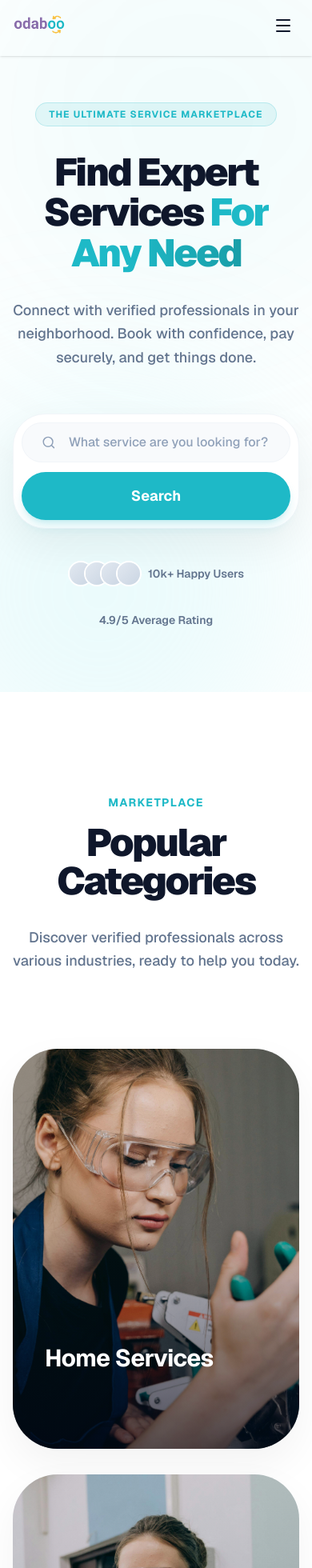
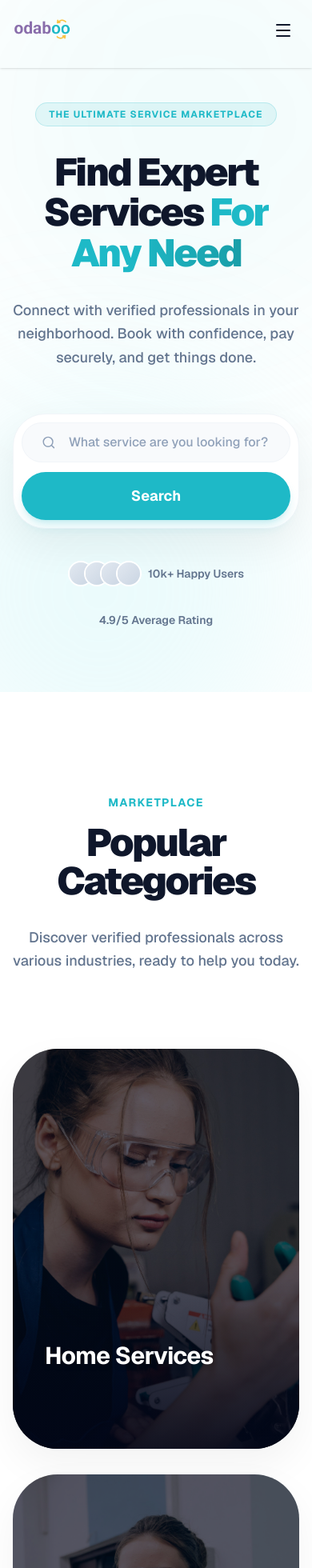
Before and after one commit to ShuvrotoKumar/odaboo-service, a Next.js app: page / in a window 390 px wide. Shown: the top 1960 px of the page at 80% size. Built offline with nearby package versions, Linux system fonts and the light colour scheme.

Commit message:
feat: add ServiceCategories section and implement responsive Navbar component

```diff
--- a/src/sections/ServiceCategories.tsx
+++ b/src/sections/ServiceCategories.tsx
@@ -95,49 +95,48 @@ export const ServiceCategories = () => {
             <motion.div
               key={category.id}
               initial={getInitialStyles(index)}
-              className={`category-card card-${index} group relative h-[500px] overflow-hidden rounded-[3.5rem] cursor-pointer shadow-[0_20px_50px_rgba(0,0,0,0.05)] hover:shadow-[0_40px_80px_rgba(30,185,199,0.2)] transition-shadow duration-700 bg-slate-100`}
+              className={`category-card card-${index} group relative h-[500px] overflow-hidden rounded-[3.5rem] cursor-pointer shadow-[0_20px_50px_rgba(0,0,0,0.05)] hover:shadow-[0_40px_80px_rgba(30,185,199,0.15)] transition-shadow duration-700 bg-slate-100`}
               whileHover={{
-                y: -20,
-                scale: 1.02,
-                transition: { type: "spring", stiffness: 300, damping: 20 }
+                y: -15,
+                transition: { type: "spring", stiffness: 300, damping: 25 }
               }}
             >
               {/* Image Container */}
-              <div className="absolute inset-0">
+              <div className="absolute inset-0 overflow-hidden">
                 <Image
                   src={category.image}
                   alt={category.name}
                   fill
                   sizes="(max-width: 768px) 100vw, (max-width: 1200px) 50vw, 25vw"
-                  className="object-cover transition-transform duration-[1.5s] ease-out group-hover:scale-110"
+                  className="object-cover transition-transform duration-[1.5s] ease-out group-hover:scale-105"
                 />
-                {/* Overlays */}
-                <div className="absolute inset-0 bg-gradient-to-t from-slate-950 via-slate-900/20 to-transparent opacity-60 group-hover:opacity-80 transition-opacity duration-700" />
-                <div className="absolute inset-0 bg-primary/10 opacity-0 group-hover:opacity-100 transition-opacity duration-700" />
+                {/* Overlays - Decreasing opacity on hover to show 'full' image */}
+                <div className="absolute inset-0 bg-slate-950/60 group-hover:bg-slate-950/20 transition-colors duration-700" />
+                <div className="absolute inset-0 bg-gradient-to-t from-slate-950 via-transparent to-transparent opacity-80 group-hover:opacity-40 transition-opacity duration-700" />
               </div>
 
               {/* Content */}
               <div className="absolute inset-0 p-10 flex flex-col justify-end z-10">
                 <div className="space-y-4">
                   <div className="flex items-center justify-between">
-                    <h3 className="text-3xl font-bold text-white tracking-tight">
+                    <h3 className="text-3xl font-bold text-white tracking-tight drop-shadow-md">
                       {category.name}
                     </h3>
-                    <div className="w-10 h-10 rounded-full bg-white/20 backdrop-blur-md flex items-center justify-center text-white opacity-0 group-hover:opacity-100 translate-y-4 group-hover:translate-y-0 transition-all duration-500">
+                    <div className="w-10 h-10 rounded-full bg-primary flex items-center justify-center text-white opacity-0 group-hover:opacity-100 translate-y-4 group-hover:translate-y-0 transition-all duration-500 shadow-lg">
                       <ArrowUpRight className="w-5 h-5" />
                     </div>
                   </div>
 
-                  <div className="h-px w-full bg-white/20 scale-x-0 group-hover:scale-x-100 transition-transform duration-700 origin-left" />
+                  <div className="h-1 w-12 bg-primary rounded-full scale-x-0 group-hover:scale-x-100 transition-transform duration-700 origin-left" />
 
-                  <p className="text-white/70 font-medium text-sm uppercase tracking-widest opacity-0 group-hover:opacity-100 translate-y-4 group-hover:translate-y-0 transition-all duration-700 delay-100">
+                  <p className="text-white font-bold text-sm uppercase tracking-widest opacity-0 group-hover:opacity-100 translate-y-4 group-hover:translate-y-0 transition-all duration-700 delay-100 drop-shadow-sm">
                     {category.count}+ Professionals
                   </p>
                 </div>
               </div>
 
-              {/* Shine effect on hover */}
-              <div className="absolute -inset-full bg-gradient-to-tr from-white/10 via-white/5 to-transparent opacity-0 group-hover:opacity-100 transition-opacity duration-1000 rotate-45 pointer-events-none" />
+              {/* Subtle shine on hover */}
+              <div className="absolute inset-0 bg-gradient-to-tr from-white/10 to-transparent opacity-0 group-hover:opacity-100 transition-opacity duration-1000 pointer-events-none" />
             </motion.div>
           ))}
         </div>
--- a/src/shared/Navbar.tsx
+++ b/src/shared/Navbar.tsx
@@ -44,35 +44,35 @@ export const Navbar = () => {
       className={cn(
         "fixed left-0 right-0 z-50 transition-all duration-500 ease-in-out",
         isScrolled
-          ? "top-0 w-full h-[70px] py-3 shadow-md bg-white"
-          : "top-0 w-full h-[70px] py-3 shadow-sm bg-transparent"
+          ? "top-0 w-full h-[85px] py-4 shadow-md bg-white"
+          : "top-0 w-full h-[85px] py-4 shadow-sm bg-transparent"
       )}
     >
       <Container>
         {/* Layout: Left (Logo + Nav) | Right (Actions) */}
-        <div className="flex items-center justify-between gap-4">
+        <div className="flex items-center justify-between gap-4 h-full">
 
           {/* ── Left side: Logo & Nav Links ── */}
-          <div className="flex items-center gap-40">
+          <div className="flex items-center gap-30">
             {/* Logo */}
             <Link href="/" className="flex items-center shrink-0">
               <Image
                 src="/Logo.png"
                 alt="Odaboo Logo"
-                width={150}
-                height={50}
-                className="h-10 w-auto object-contain transition-all duration-300"
+                width={160}
+                height={55}
+                className="h-11 w-auto object-contain transition-all duration-300"
                 priority
               />
             </Link>
 
             {/* Nav Links */}
-            <div className="hidden xl:flex items-center gap-8">
+            <div className="hidden xl:flex items-center gap-10">
               {NAV_LINKS.map((link) => (
                 <Link
                   key={link.name}
                   href={link.href}
-                  className="text-sm font-bold transition-colors whitespace-nowrap text-slate-700 hover:text-primary tracking-wide"
+                  className="text-[15px] font-[800] transition-colors whitespace-nowrap text-slate-800 hover:text-primary tracking-tight"
                 >
                   {link.name}
                 </Link>
@@ -81,49 +81,47 @@ export const Navbar = () => {
           </div>
 
           {/* ── Right: Search + Auth ── */}
-          <div className="hidden lg:flex items-center gap-3 shrink-0">
-            {/* Search Pill — slightly smaller */}
+          <div className="hidden lg:flex items-center gap-4 shrink-0">
+            {/* Search Pill — slightly larger */}
             <div className="relative group">
               <input
                 type="text"
                 placeholder="Search..."
-                className="h-9 w-48 pl-8 pr-3 rounded-full text-xs outline-none transition-all shadow-sm bg-white border border-purple-100 text-slate-900 placeholder:text-slate-400 focus:border-primary"
+                className="h-11 w-56 pl-10 pr-4 rounded-full text-sm outline-none transition-all shadow-sm bg-slate-50 border border-slate-100 text-slate-900 placeholder:text-slate-400 focus:border-primary focus:bg-white"
               />
-              <Search className="absolute left-2.5 top-1/2 -translate-y-1/2 w-3.5 h-3.5 transition-colors text-purple-600" />
+              <Search className="absolute left-3.5 top-1/2 -translate-y-1/2 w-4 h-4 transition-colors text-slate-400 group-focus-within:text-primary" />
             </div>
 
             {isLoggedIn ? (
-              <div className="flex items-center gap-3">
+              <div className="flex items-center gap-4">
                 <div
-                  className="w-9 h-9 rounded-full border-2 p-0.5 cursor-pointer overflow-hidden transition-colors border-[#24B8C1]"
+                  className="w-10 h-10 rounded-full border-2 p-0.5 cursor-pointer overflow-hidden transition-colors border-primary"
                   onClick={() => setIsLoggedIn(false)}
                 >
                   <Image
                     src="https://images.unsplash.com/photo-1494790108377-be9c29b29330?q=80&w=150&auto=format&fit=crop"
                     alt="Profile"
-                    width={36}
-                    height={36}
+                    width={40}
+                    height={40}
                     className="w-full h-full object-cover rounded-full"
                   />
                 </div>
                 <PrimaryButton
-                  size="sm"
-                  className="rounded-md px-5 text-xs font-semibold transition-all bg-[#24B8C1] hover:bg-[#1e9ba3] text-white"
+                  className="rounded-xl px-6 py-2.5 text-sm font-bold transition-all bg-primary hover:bg-primary-hover text-white shadow-lg shadow-primary/20"
                 >
                   Post Your Need
                 </PrimaryButton>
               </div>
             ) : (
-              <div className="flex items-center gap-3">
+              <div className="flex items-center gap-4">
                 <button
-                  className="text-sm font-bold transition-colors text-slate-700 hover:text-primary"
+                  className="text-[15px] font-extrabold transition-colors text-slate-800 hover:text-primary"
                   onClick={() => router.push("/auth/login")}
                 >
                   Login
                 </button>
                 <PrimaryButton
-                  size="sm"
-                  className="rounded-full px-5 transition-all bg-primary hover:bg-primary-hover text-white"
+                  className="rounded-full px-8 py-2.5 text-sm font-bold transition-all bg-primary hover:bg-primary-hover text-white shadow-lg shadow-primary/20"
                   onClick={() => router.push("/auth/confirm_auth")}
                 >
                   Sign Up
@@ -167,12 +165,12 @@ export const Navbar = () => {
               </button>
             </div>
 
-            <div className="flex flex-col gap-6 mb-8">
+            <div className="flex flex-col gap-8 mb-10">
               {NAV_LINKS.map((link) => (
                 <Link
                   key={link.name}
                   href={link.href}
-                  className="text-xl font-medium text-slate-900"
+                  className="text-2xl font-[900] text-slate-900 hover:text-primary transition-colors"
                   onClick={() => setIsMobileMenuOpen(false)}
                 >
                   {link.name}
```
